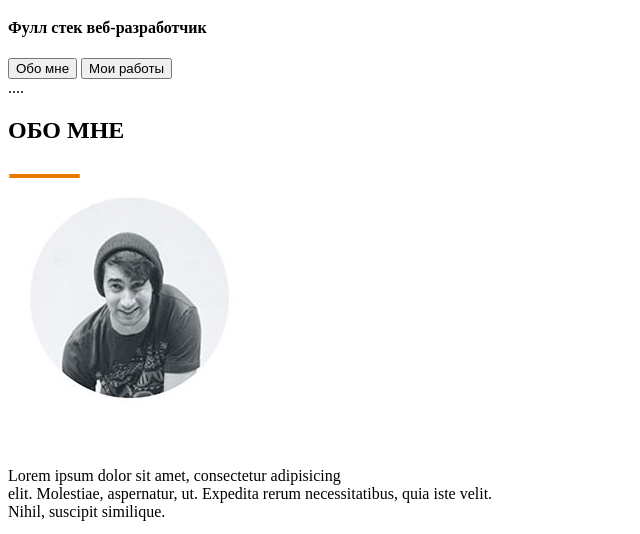
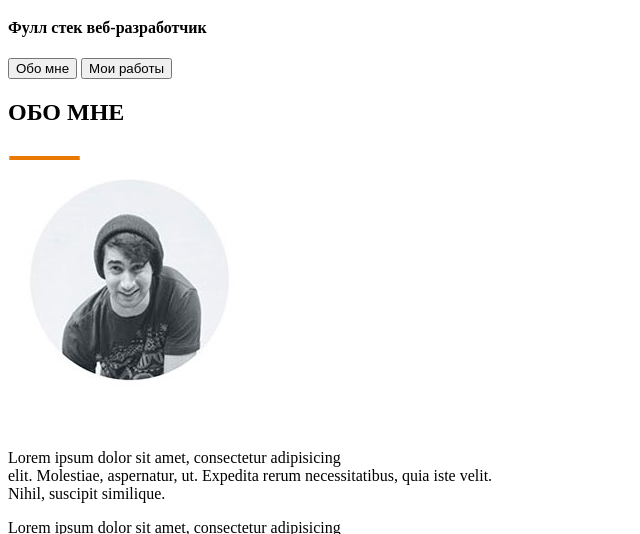
Before and after one commit to zhdanova23/zhdanova23.github.io, a plain HTML site: page src/index.html in a window 1280 px wide. Shown: the part 248-782 px from the top of the page, without its empty margins (0-640 px from the left). Drawn offline with Linux system fonts and the light colour scheme.

Commit message:
изменение
убрала блок <div class="abovt_me">...

```diff
--- a/src/index.html
+++ b/src/index.html
@@ -39,8 +39,7 @@
 
     </div>
 
-    <div class="about_me">
-        ....
+
         <div class="skills">
     <h2>ОБО МНЕ</h2>
     <img src="img/%D0%A7%D0%B5%D1%80%D1%82%D0%B0%20%D0%B7%D0%B0%D0%B3%D0%BE%D0%BB%D0%BE%D0%B2%D0%BA%D0%B0.png">
```
